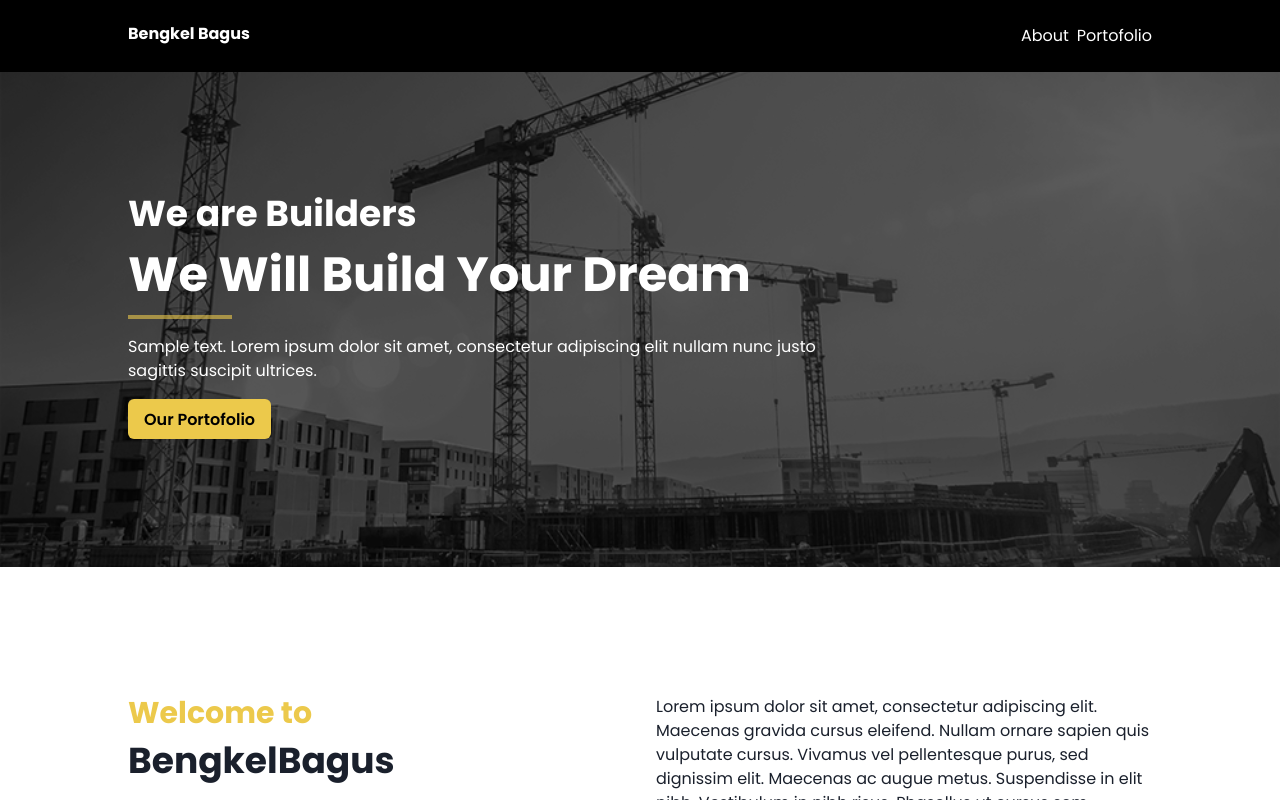
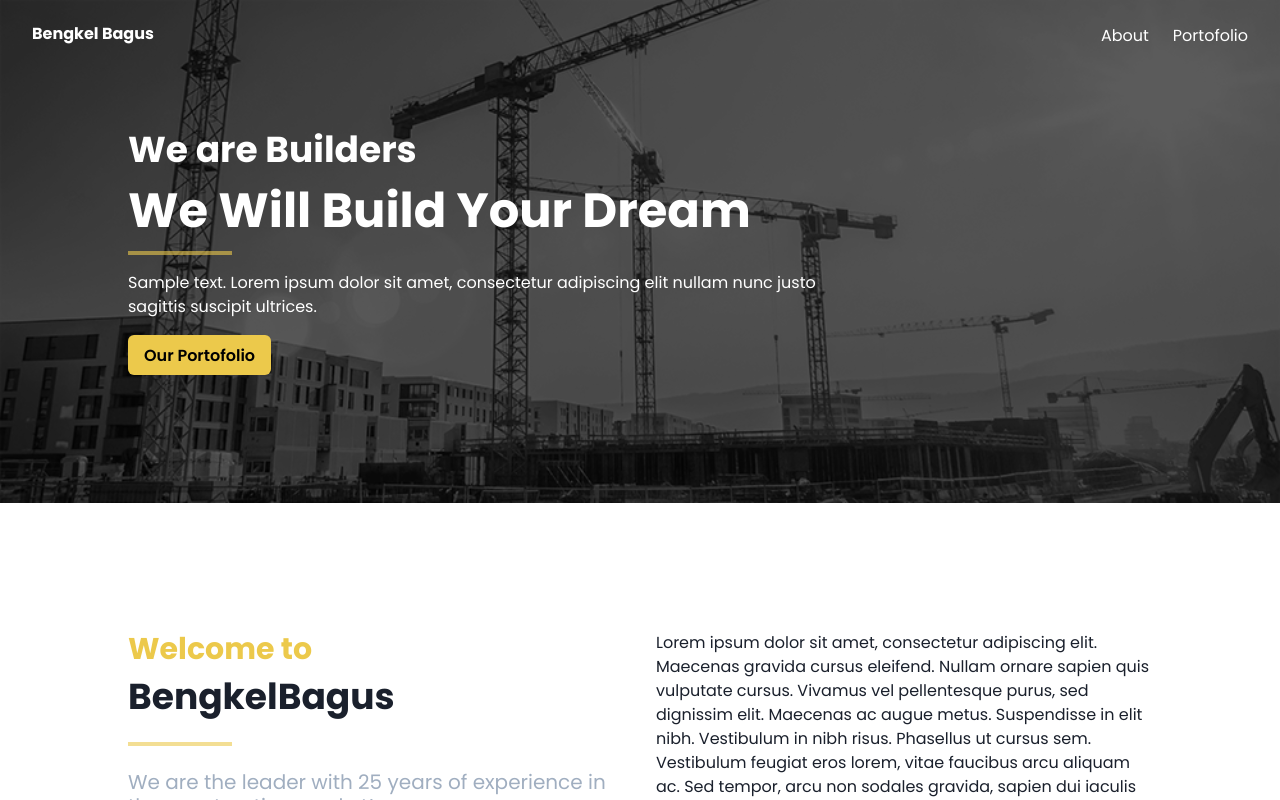
Before and after one commit to bengkelbagus/bengkelbagus, a Next.js app: page / in a window 1280 px wide. Shown: the top 800 px of the page. Built offline with nearby package versions, Linux system fonts and the light colour scheme.

Commit message:
fix navbar issues

```diff
--- a/components/hooks/UseEventListener.js
+++ b/components/hooks/UseEventListener.js
@@ -1,21 +1,18 @@
-import { useEffect, useRef } from "react"
+import { useEffect, useRef } from "react";
 
-export default function useEventListener(
-  eventType,
-  callback,
-  element = window
-) {
-  const callbackRef = useRef(callback)
+export default function useEventListener(eventType, callback, element) {
+  const callbackRef = useRef(callback);
 
   useEffect(() => {
-    callbackRef.current = callback
-  }, [callback])
+    callbackRef.current = callback;
+  }, [callback]);
 
   useEffect(() => {
-    if (element == null) return
-    const handler = e => callbackRef.current(e)
-    element.addEventListener(eventType, handler)
+    const tempEl = element || window;
+    if (tempEl == null) return;
+    const handler = (e) => callbackRef.current(e);
+    tempEl.addEventListener(eventType, handler);
 
-    return () => element.removeEventListener(eventType, handler)
-  }, [eventType, element])
+    return () => tempEl.removeEventListener(eventType, handler);
+  }, [eventType, element]);
 }
--- a/components/hooks/UseWindowSize.js
+++ b/components/hooks/UseWindowSize.js
@@ -1,21 +1,28 @@
-import { useState } from "react";
+import { useState, useEffect } from "react";
 import useEventListener from "./UseEventListener";
 
 const useWindowSize = () => {
   const [windowSize, setWindowSize] = useState({
-    width: window.innerWidth,
-    height: window.innerHeight,
+    width: 0,
+    height: 0,
+    isLaptopDisplay: false,
+    isTabletDisplay: false,
+    isMobileDisplay: false,
   });
 
-  useEventListener("resize", () => {
+  const onResize = () => {
     setWindowSize({
-      width: window.innerWidth,
-      height: window.innerHeight,
+      width: window.outerWidth,
+      height: window.outerHeight,
       isLaptopDisplay: window.outerWidth < 1420 || window.innerWidth < 1420,
       isTabletDisplay: window.outerWidth < 920 || window.innerWidth < 920,
       isMobileDisplay: window.outerWidth < 612 || window.innerWidth < 612,
     });
-  });
+  };
+
+  useEffect(onResize, []);
+
+  useEventListener("resize", onResize);
 
   return windowSize;
 };
--- a/components/layout/Default.js
+++ b/components/layout/Default.js
@@ -4,9 +4,17 @@ import { AnimatePresence, motion } from "framer-motion";
 import Footer from "./Footer";
 import Navbar from "./Navbar";
 import useWindowSize from "@/Hooks/UseWindowSize";
+import { useRef, useState } from "react";
+import useEventListener from "@/Hooks/UseEventListener";
 
 const LayoutDefault = ({ children, title, heads }) => {
-  const { isMobileDisplay } = useWindowSize();
+  const bodyRef = useRef(null);
+  const { isLaptopDisplay } = useWindowSize();
+  const [scrollY, setScrollY] = useState(0);
+
+  useEventListener("scroll", () => {
+    setScrollY(window.scrollY);
+  });
 
   return (
     <>
@@ -24,8 +32,8 @@ const LayoutDefault = ({ children, title, heads }) => {
         left="0"
         zIndex="99"
         width="100%"
-        backgroundColor="black"
-        px={isMobileDisplay ? "1rem" : "10%"}
+        backgroundColor={scrollY > 50 ? "blackAlpha.900" : "transparent"}
+        px={isLaptopDisplay ? "2rem" : "10%"}
         py="1.5rem"
       >
         <Navbar />
@@ -40,7 +48,7 @@ const LayoutDefault = ({ children, title, heads }) => {
           exit={{ opacity: 0 }}
           transition={{ duration: 0.5, ease: "easeIn", type: "tween" }}
         >
-          <Box mt="4rem">{children}</Box>
+          <Box ref={bodyRef}>{children}</Box>
         </motion.div>
       </AnimatePresence>
       <Footer />
--- a/components/layout/Navbar.js
+++ b/components/layout/Navbar.js
@@ -41,7 +41,7 @@ const Navbar = () => {
       <Heading as="h4" size="sm">
         Bengkel Bagus
       </Heading>
-      <HStack>
+      <HStack gridGap="1rem">
         {navigations.map((data, index) => (
           <Link href={data.link} key={index} passHref>
             <LinkItem>{data.name}</LinkItem>
```
